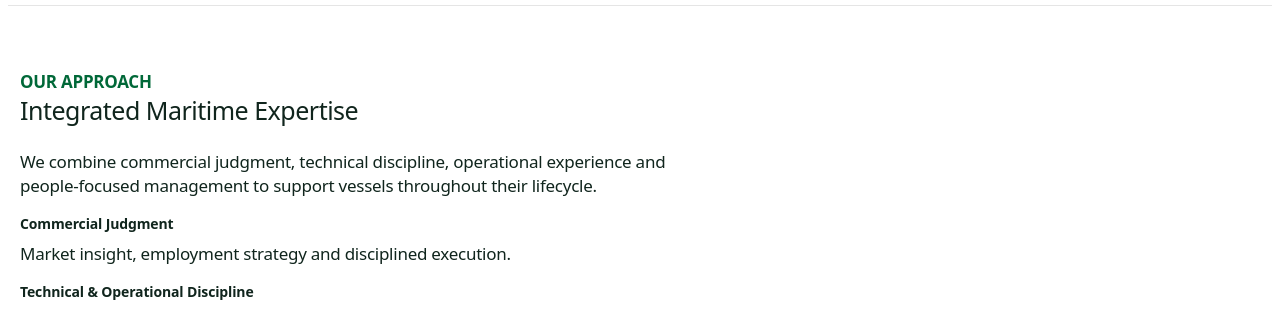
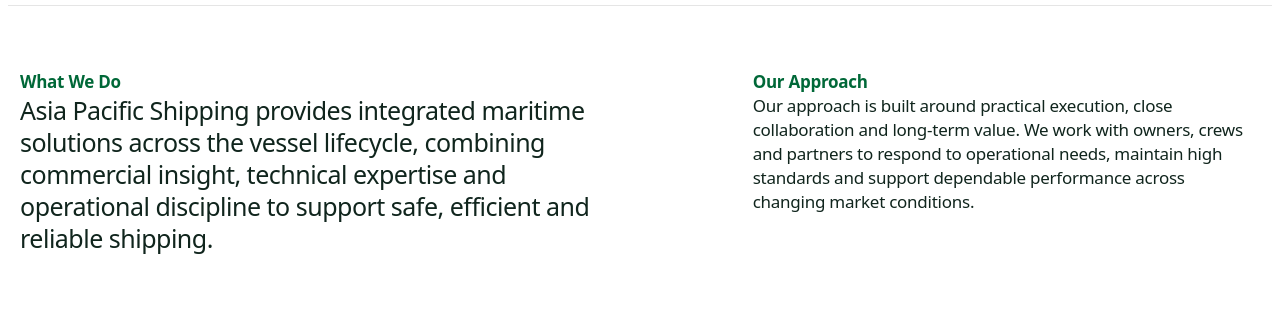
Before and after one commit to quoc05dev/asp-shipping-next-V2, a Next.js app: page /what-we-do in a window 1280 px wide. Shown: the part 482-796 px from the top of the page. Built offline with nearby package versions, Linux system fonts and the light colour scheme; a web font is replaced by a local one.

Commit message:
align-what-we-do-intro-with-about-editorial-layout

```diff
--- a/app/what-we-do/page.tsx
+++ b/app/what-we-do/page.tsx
@@ -59,29 +59,35 @@ export default function WhatWeDoHubPage() {
           <Divider />
 
           {/* 01 - INTRO */}
-          <section className="layout layout-page layout-root">
-            <div className="layout-inner">
-              <div className="row u-gy-4 u-gx-5">
-                <div className="col-12 col-lg-5">
-                  <SectionLead
-                    title="OUR APPROACH"
-                    heading="Integrated Maritime Expertise"
-                    description="We combine commercial judgment, technical discipline, operational experience and people-focused management to support vessels throughout their lifecycle."
-                  />
+          <section className="layout layout-two-columns layout-page layout-root layout-columns layout-two-columns-6x4">
+            <div className="layout-inner layout-row row">
+              <div className="layout layout-column layout-page col-12 col-lg-6">
+                <div className="layout layout-section-lead layout-page">
+                  <div className="layout-inner">
+                    <h2 className="heading h5 u-mb-3 section-lead-subheading subheading u-text-color-primary u-mb-0">
+                      What We Do
+                    </h2>
+                    <div className="section-lead-content u-h4">
+                      <div className="content-width">
+                        <p>Asia Pacific Shipping provides integrated maritime solutions across the vessel lifecycle, combining commercial insight, technical expertise and operational discipline to support safe, efficient and reliable shipping.</p>
+                      </div>
+                    </div>
+                  </div>
                 </div>
-                <div className="col-12 col-lg-7">
-                  <div className="content-width">
-                    <div className="u-mb-4">
-                      <h3 className="h6 u-mb-2">Commercial Judgment</h3>
-                      <p>Market insight, employment strategy and disciplined execution.</p>
-                    </div>
-                    <div className="u-mb-4">
-                      <h3 className="h6 u-mb-2">Technical & Operational Discipline</h3>
-                      <p>Safety, maintenance, performance and regulatory compliance.</p>
-                    </div>
-                    <div>
-                      <h3 className="h6 u-mb-2">Long-Term Partnership</h3>
-                      <p>Practical support, transparent communication and reliable delivery.</p>
+              </div>
+
+              <div className="layout layout-column layout-page col-12 col-lg-6 col-xl-5 col-xxl-4 offset-xl-1 offset-xxl-2">
+                <div className="layout layout-subheader layout-page">
+                  <div className="layout-inner">
+                    <h3 className="heading h5 u-mb-3 subheading u-text-color-primary u-mb-0">
+                      Our Approach
+                    </h3>
+                  </div>
+                </div>
+                <div className="layout layout-content layout-page">
+                  <div className="layout-inner">
+                    <div className="content-width left">
+                      <p>Our approach is built around practical execution, close collaboration and long-term value. We work with owners, crews and partners to respond to operational needs, maintain high standards and support dependable performance across changing market conditions.</p>
                     </div>
                   </div>
                 </div>
```
